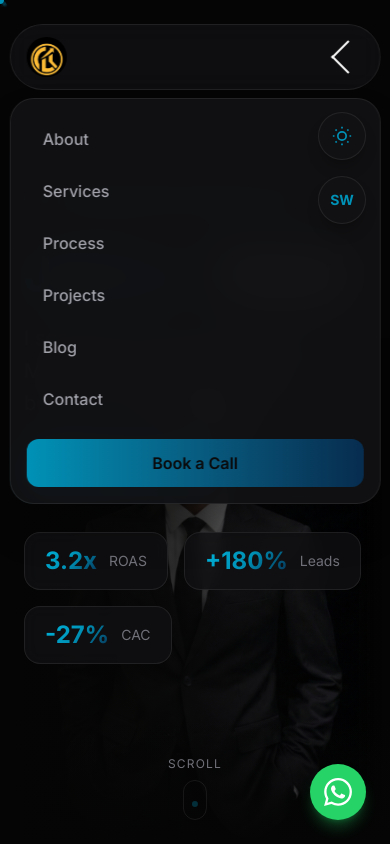
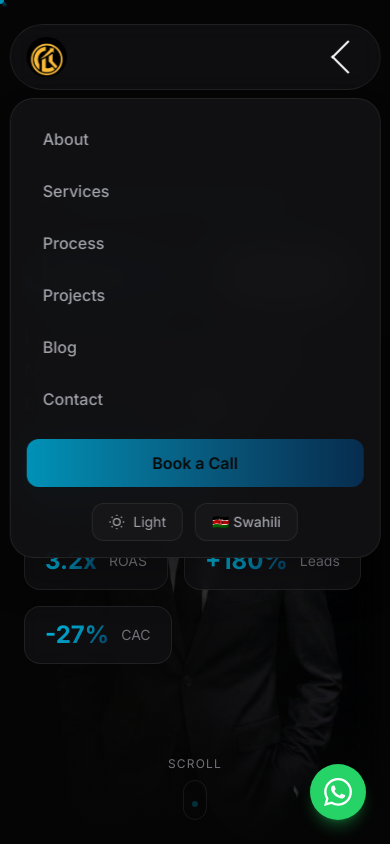
Before and after one commit to 44dummies/jxn-portofolio, a Next.js app: page / in a window 390 px wide. Both pictures are taken after a click on the button "Toggle menu". Shown: the top 844 px of the page. Built offline with nearby package versions, Linux system fonts and the light colour scheme.

Commit message:
fix: Move theme/language toggles to mobile menu for better responsiveness

```diff
--- a/src/components/Navbar.tsx
+++ b/src/components/Navbar.tsx
@@ -4,9 +4,11 @@ import { useState, useEffect } from 'react';
 import { motion, AnimatePresence } from 'framer-motion';
 import Image from 'next/image';
 import { useLanguage } from '@/context/LanguageContext';
+import { useTheme } from '@/context/ThemeContext';
 
 export default function Navbar() {
-    const { t } = useLanguage();
+    const { t, language, toggleLanguage } = useLanguage();
+    const { theme, toggleTheme } = useTheme();
     const [scrolled, setScrolled] = useState(false);
     const [mobileMenuOpen, setMobileMenuOpen] = useState(false);
 
@@ -215,6 +217,46 @@ export default function Navbar() {
                             >
                                 {t('nav.cta')}
                             </motion.a>
+
+                            {/* Mobile Theme & Language Toggles */}
+                            <motion.div
+                                initial={{ opacity: 0 }}
+                                animate={{ opacity: 1 }}
+                                transition={{ delay: 0.4 }}
+                                className="mt-4 flex gap-3 justify-center"
+                            >
+                                <button
+                                    onClick={toggleTheme}
+                                    className="
+                                        px-4 py-2 rounded-xl
+                                        bg-[var(--bg-elevated)] border border-[var(--border-glass)]
+                                        text-[var(--text-secondary)] text-sm
+                                        flex items-center gap-2
+                                    "
+                                >
+                                    {theme === 'dark' ? (
+                                        <svg width="16" height="16" viewBox="0 0 24 24" fill="none" stroke="currentColor" strokeWidth="2">
+                                            <circle cx="12" cy="12" r="5" />
+                                            <path d="M12 1v2M12 21v2M4.22 4.22l1.42 1.42M18.36 18.36l1.42 1.42M1 12h2M21 12h2M4.22 19.78l1.42-1.42M18.36 5.64l1.42-1.42" />
+                                        </svg>
+                                    ) : (
+                                        <svg width="16" height="16" viewBox="0 0 24 24" fill="none" stroke="currentColor" strokeWidth="2">
+                                            <path d="M21 12.79A9 9 0 1 1 11.21 3 7 7 0 0 0 21 12.79z" />
+                                        </svg>
+                                    )}
+                                    {theme === 'dark' ? 'Light' : 'Dark'}
+                                </button>
+                                <button
+                                    onClick={toggleLanguage}
+                                    className="
+                                        px-4 py-2 rounded-xl
+                                        bg-[var(--bg-elevated)] border border-[var(--border-glass)]
+                                        text-[var(--text-secondary)] text-sm font-medium
+                                    "
+                                >
+                                    {language === 'en' ? '🇰🇪 Swahili' : '🇬🇧 English'}
+                                </button>
+                            </motion.div>
                         </motion.div>
                     )}
                 </AnimatePresence>
--- a/src/components/ui/LanguageToggle.tsx
+++ b/src/components/ui/LanguageToggle.tsx
@@ -13,7 +13,7 @@ export default function LanguageToggle() {
                 fixed top-44 right-6 z-50
                 w-12 h-12 rounded-full
                 bg-[var(--bg-card)] border border-[var(--border-glass)]
-                flex items-center justify-center
+                hidden md:flex items-center justify-center
                 text-[var(--gold)] hover:text-white
                 hover:border-[var(--gold)]/50 hover:bg-[var(--gold)]/10
                 shadow-lg shadow-black/20
--- a/src/components/ui/ThemeToggle.tsx
+++ b/src/components/ui/ThemeToggle.tsx
@@ -13,7 +13,7 @@ export default function ThemeToggle() {
                 fixed top-28 right-6 z-50
                 w-12 h-12 rounded-full
                 bg-[var(--bg-card)] border border-[var(--border-glass)]
-                flex items-center justify-center
+                hidden md:flex items-center justify-center
                 text-[var(--gold)] hover:text-white
                 hover:border-[var(--gold)]/50 hover:bg-[var(--gold)]/10
                 shadow-lg shadow-black/20
```
